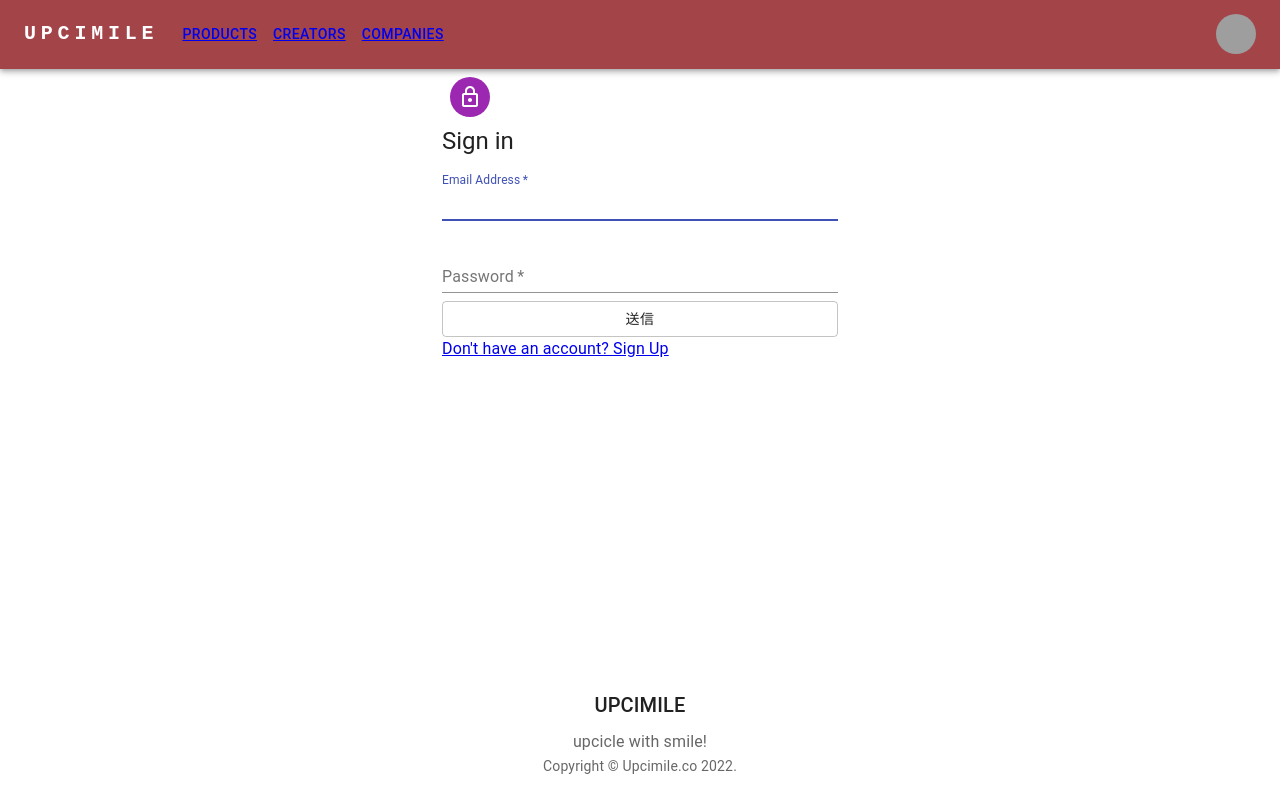
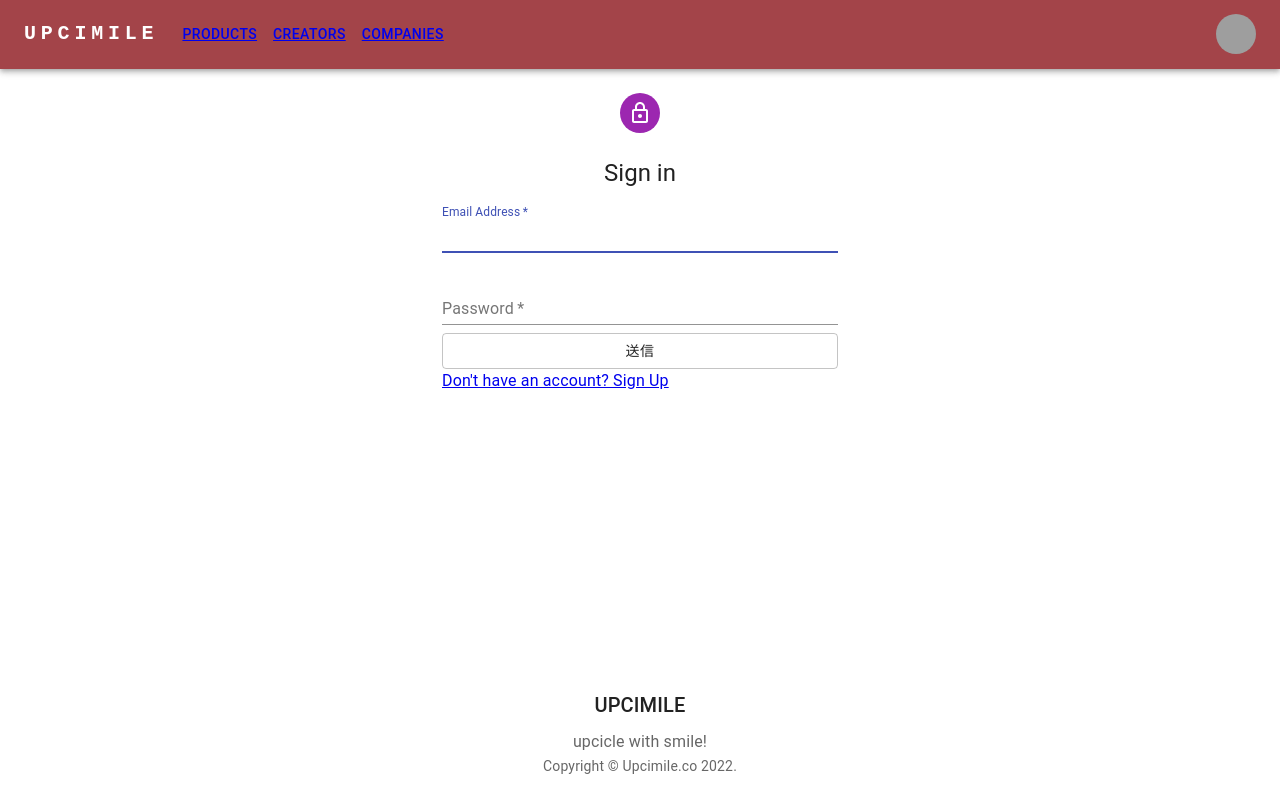
Before and after one commit to saki-shige/upcimile_app, a React (Create React App) app in the folder frontend/app/: page /signin in a window 1280 px wide. Built offline with nearby package versions, Linux system fonts and the light colour scheme; grey boxes are pictures that could not be loaded; what axios-case-converter would draw is missing.

Commit message:
[fix] 不要な記述を削除、アイコンを中央寄せ

```diff
--- a/frontend/app/src/components/pages/SignIn.tsx
+++ b/frontend/app/src/components/pages/SignIn.tsx
@@ -13,14 +13,9 @@ import { signIn } from "../../lib/api/auth"
 import { AuthContext } from "../providers/AuthProvider";
 
 import Avatar from '@mui/material/Avatar';
-import CssBaseline from '@mui/material/CssBaseline';
 import Grid from '@mui/material/Grid';
 import LockOutlinedIcon from '@mui/icons-material/LockOutlined';
 import Container from '@mui/material/Container';
-import { createTheme, ThemeProvider } from '@mui/material/styles';
-
-
-const theme = createTheme();
 
 export default function SignIn() {
   const [email, setEmail] = useState<string>("")
@@ -61,21 +56,19 @@ export default function SignIn() {
   }
 
   return (
-    <ThemeProvider theme={theme}>
-      <Container component="main" maxWidth="xs">
-        <CssBaseline />
+      <Container component="main" maxWidth="xs" sx={{mb:10}}>
         <Box
           sx={{
-            marginTop: 8,
+            m: 20,
             display: 'flex',
             flexDirection: 'column',
             alignItems: 'center',
           }}
         >
-          <Avatar sx={{ m: 1, bgcolor: 'secondary.main' }}>
+          <Avatar sx={{ my: 3, mx: 'auto', bgcolor: 'secondary.main' }}>
             <LockOutlinedIcon />
           </Avatar>
-          <Typography component="h1" variant="h5">
+          <Typography component="h1" variant="h5" style={{ textAlign: 'center'}}>
             Sign in
           </Typography>
           <Box component="form" onSubmit={handleSubmit} sx={{ mt: 1 }}>
@@ -119,6 +112,5 @@ export default function SignIn() {
           </Box>
         </Box>
       </Container>
-    </ThemeProvider>
   );
 }
```
